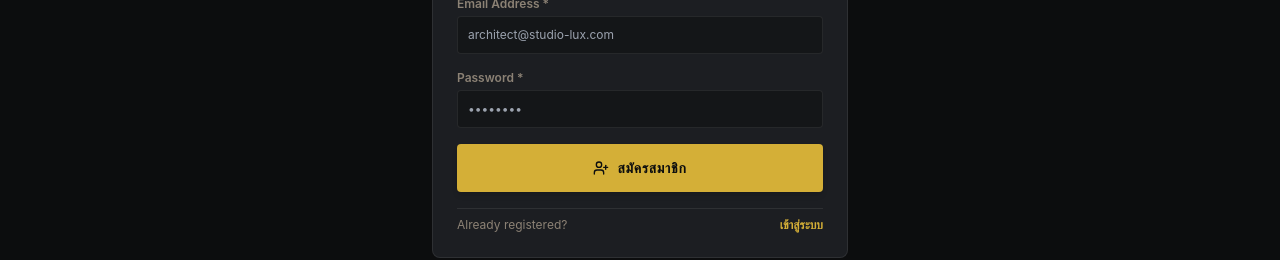
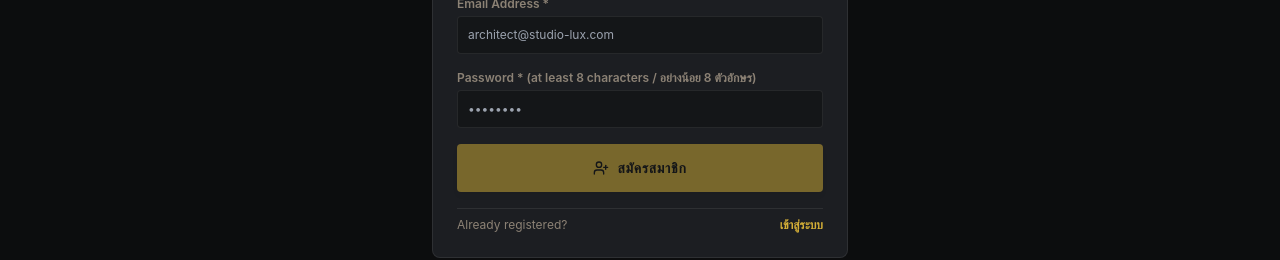
Before and after one commit to MICK-007/-sunma-ceramic-, a Next.js app in the folder frontend/: page /register in a window 1280 px wide. Shown: the part 464-724 px from the top of the page. Built offline with nearby package versions, Linux system fonts and the light colour scheme; no server answers.

Commit message:
Enforce minimum 8 characters password validation on register form with clear UI guidance

```diff
--- a/frontend/src/app/register/page.tsx
+++ b/frontend/src/app/register/page.tsx
@@ -24,6 +24,11 @@ export default function RegisterPage() {
     e.preventDefault();
     if (!email || !password) {
       setErrorMsg('Please complete all required fields.');
+      return;
+    }
+
+    if (password.length < 8) {
+      setErrorMsg('รหัสผ่านต้องมีความยาวอย่างน้อย 8 ตัวอักษร (Password must be at least 8 characters long.)');
       return;
     }
 
@@ -97,10 +102,11 @@ export default function RegisterPage() {
         </div>
 
         <div className="space-y-1 text-xs">
-          <label className="block text-stone font-semibold">Password *</label>
+          <label className="block text-stone font-semibold">Password * (at least 8 characters / อย่างน้อย 8 ตัวอักษร)</label>
           <input
             type="password"
             required
+            minLength={8}
             value={password}
             onChange={e => setPassword(e.target.value)}
             placeholder="••••••••"
@@ -108,7 +114,7 @@ export default function RegisterPage() {
           />
         </div>
 
-        <Button type="submit" variant="gold" size="lg" className="w-full" disabled={isSubmitting}>
+        <Button type="submit" variant="gold" size="lg" className="w-full" disabled={isSubmitting || password.length < 8}>
           <UserPlus className="w-4 h-4 mr-2" />
           {isSubmitting ? 'Creating Account...' : t.nav.register}
         </Button>
```
Also changed, not shown: 1 other file (tests, documents, lock files or other folders).
